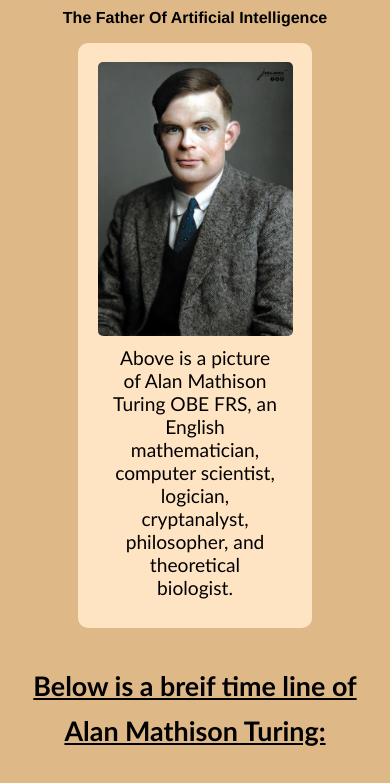
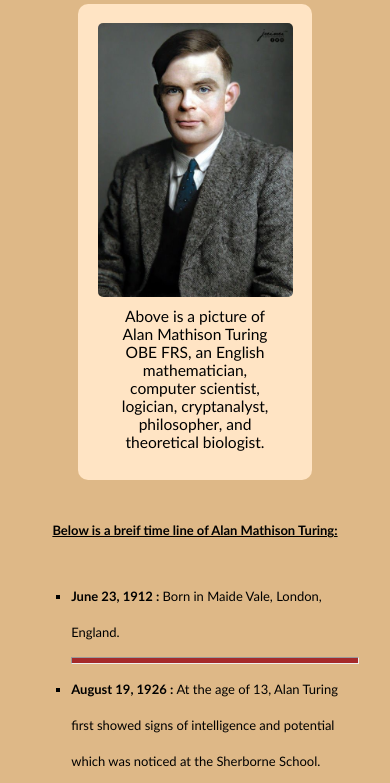
Before and after one commit to Cosmas-Emeka/Tribute-Page.github.io, a plain HTML site: page index.html in a window 390 px wide. Shown: the part 169-952 px from the top of the page. Drawn offline with Linux system fonts and the light colour scheme.

Commit message:
refurbishing tribute page

```diff
--- a/styles.css
+++ b/styles.css
@@ -94,3 +94,9 @@ blockquote{
         font-size: 2.3em;
     }
 }
+
+@media (max-width: 481px) {
+    * {
+        font-size: small;
+    }
+}
```
